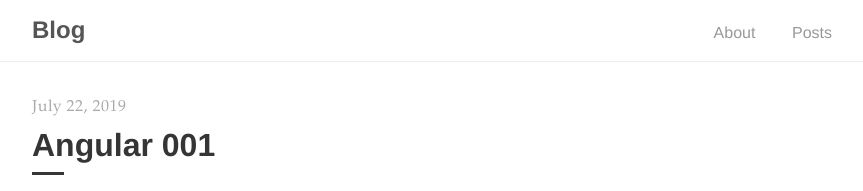
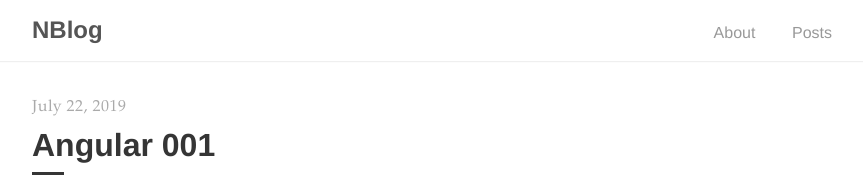
Before and after one commit to NgweHtun/ngwehtun.github.io, a Jekyll site: the page built from index.html, in a window 1280 px wide. Shown: the top 191 px of the page, without its empty margins (208-1071 px from the left). Built offline with Jekyll 4.4.1, drawn with Linux system fonts in a browser that asks for light colours; the list of posts is cut into pages by our own code.

Commit message:
Update _config.yml

```diff
--- a/_config.yml
+++ b/_config.yml
@@ -1,5 +1,5 @@
 # Site settings
-title:          Blog
+title:          NBlog
 description:    "Minimal Jekyll theme for storytellers"
 url:            "https://ngwehtun.github.io"
 
```
